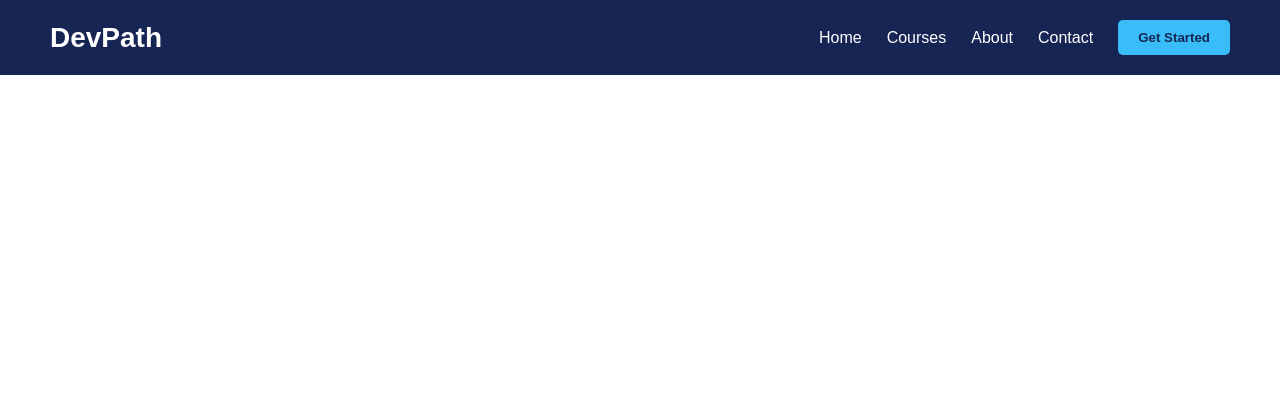
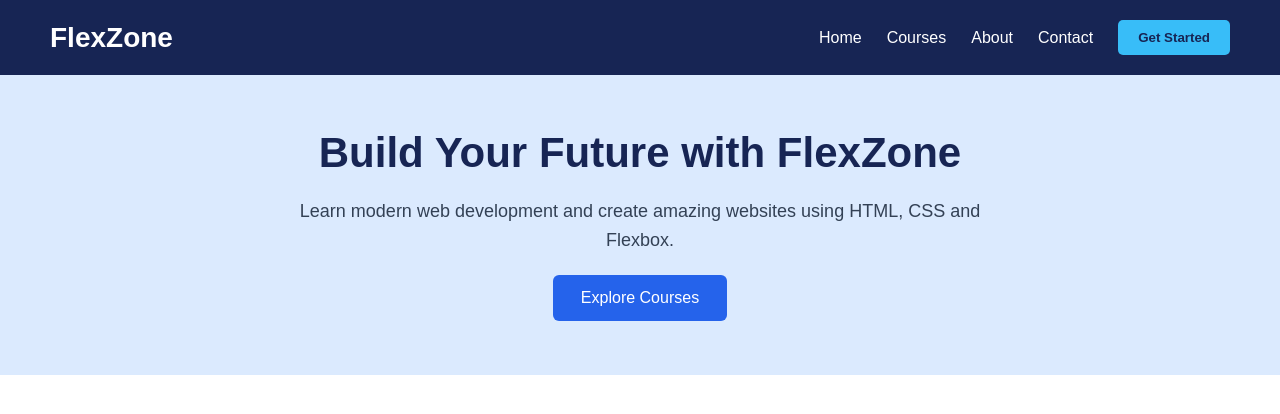
Before and after one commit to trashasingh43-cell/Assignment, a plain HTML site: page Week7/index.html in a window 1280 px wide. Drawn offline with Linux system fonts and the light colour scheme.

Commit message:
created centered flexbox banner

```diff
--- a/Week7/index.html
+++ b/Week7/index.html
@@ -11,7 +11,7 @@
 
     <!-- 7.1 Navbar -->
     <header class="navbar">
-        <div class="logo">DevPath</div>
+        <div class="logo">FlexZone</div>
 
         <nav class="nav-links">
             <a href="#home">Home</a>
@@ -22,5 +22,20 @@
         </nav>
     </header>
 
+
+<!-- 7.2 Hero Banner -->
+<section class="hero" id="home">
+    <div class="hero-content">
+        <h1>Build Your Future with FlexZone</h1>
+
+        <p>
+            Learn modern web development and create amazing websites
+            using HTML, CSS and Flexbox.
+        </p>
+
+        <button class="hero-button">Explore Courses</button>
+    </div>
+</section>
+
 </body>
 </html>
--- a/Week7/style.css
+++ b/Week7/style.css
@@ -46,3 +46,45 @@ body {
     font-weight: bold;
     cursor: pointer;
 }
+
+/* 7.2 Centered Hero Banner */
+
+.hero {
+    min-height: 300px;
+    display: flex;
+    flex-direction: column;
+    justify-content: center;
+    align-items: center;
+    text-align: center;
+    padding: 40px 20px;
+    background-color: #dbeafe;
+}
+
+.hero-content {
+    display: flex;
+    flex-direction: column;
+    align-items: center;
+    gap: 20px;
+    max-width: 700px;
+}
+
+.hero h1 {
+    font-size: 42px;
+    color: #172554;
+}
+
+.hero p {
+    font-size: 18px;
+    line-height: 1.6;
+    color: #334155;
+}
+
+.hero-button {
+    padding: 14px 28px;
+    border: none;
+    border-radius: 6px;
+    background-color: #2563eb;
+    color: white;
+    font-size: 16px;
+    cursor: pointer;
+}
```
